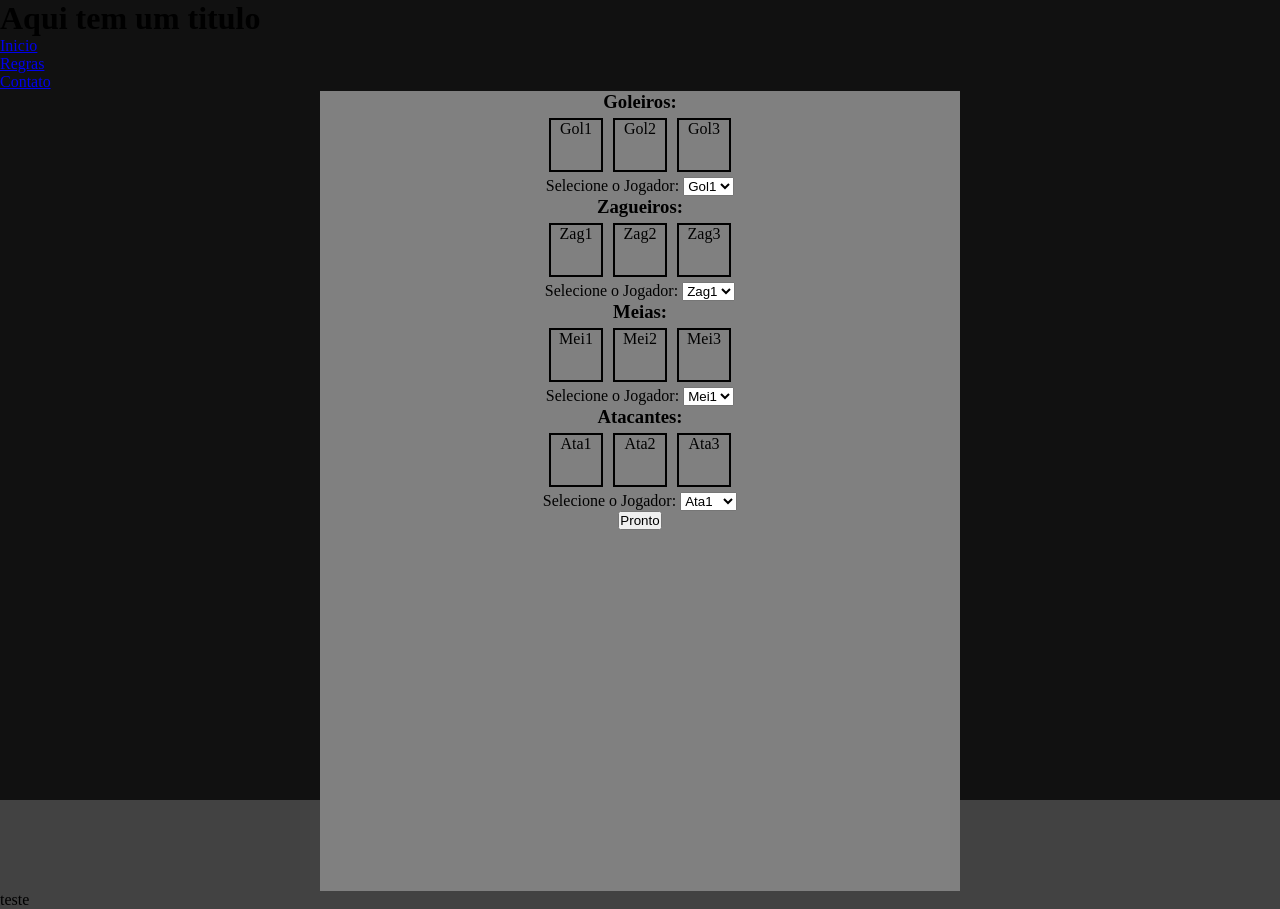
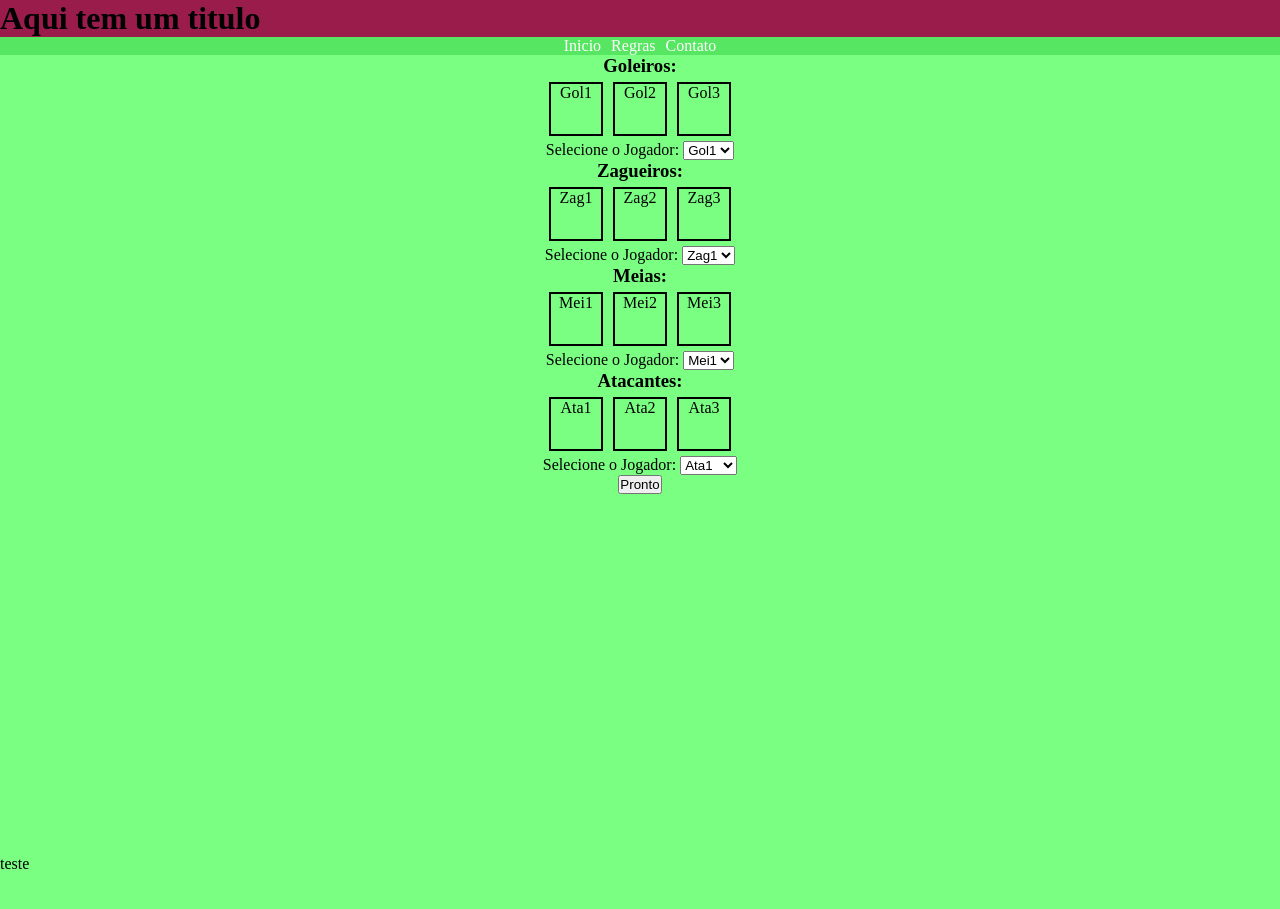
Before and after one commit to matheusmendesds/proj-cartas, a plain HTML site: page src/index.html in a window 1280 px wide. After the commit the page ends 873 px from the top, so only its background shows below. Drawn offline with Linux system fonts and the light colour scheme.

Commit message:
Criação de cores

```diff
--- a/src/estilos/style.css
+++ b/src/estilos/style.css
@@ -1,24 +1,49 @@
+/*cores
+#57E661 > verde claro
+#7AFF83 > verde mais claro
+#109919 > verde escuro
+#991C4B > roxo escuro
+#E6578E > roxo claro
+*/
+:root {
+    --verdeclaro: #57E661;
+    --verde: #7AFF83;
+    --verdeescuro: #109919;
+    --roxoescuro: #991C4B;
+    --roxoclaro: #E6578E;
+}
+
 *{
     padding: 0px;
     margin: 0px;
 }
 
 html, body {
-    background-color: rgba(0, 0, 0, 0.74);
+    background-color: var(--verde);
     height: 100vh;
     width: 100vw;
 }
 
+header {
+    background-color: var(--roxoescuro);
+}
 
-header > menu > ul > li > a {
+.container {
+    display: flex;
+    justify-content: center;
+    gap: 10px;
+    list-style: none;
+    background-color: var(--verdeclaro);
+}
+
+ nav > ul > li > a {
     text-decoration: none;
     color: white;
-
 
 }
 
 main {
-    background-color: gray;
+    background-color: var(--verde);
     height: 100vh;
     width: 50vw;
     position: relative;
--- a/src/index.html
+++ b/src/index.html
@@ -9,13 +9,13 @@
 </head>
 <body onload="gerar()">
     <header><h1>Aqui tem um titulo</h1></header>
-        <menu class="container">
-            <ul>
+        <nav >
+            <ul class="container">
                 <li><a href="index.html">Inicio</a></li>
                 <li><a href="regras.html">Regras</a></li>
                 <li><a href="#">Contato</a></li>
             </ul>
-        </menu>
+        </nav>
     <main>
         <section id="escolher">
             <h3>Goleiros:</h3>
```
